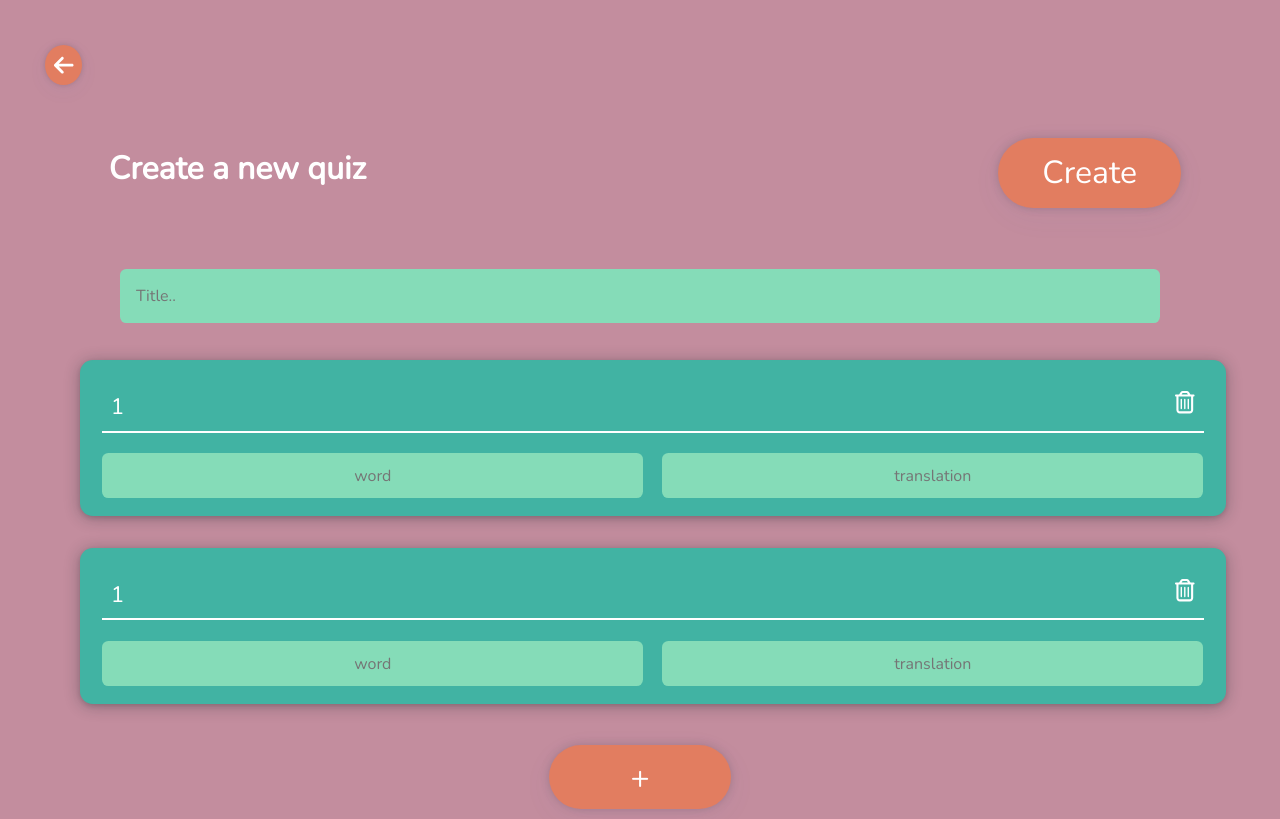
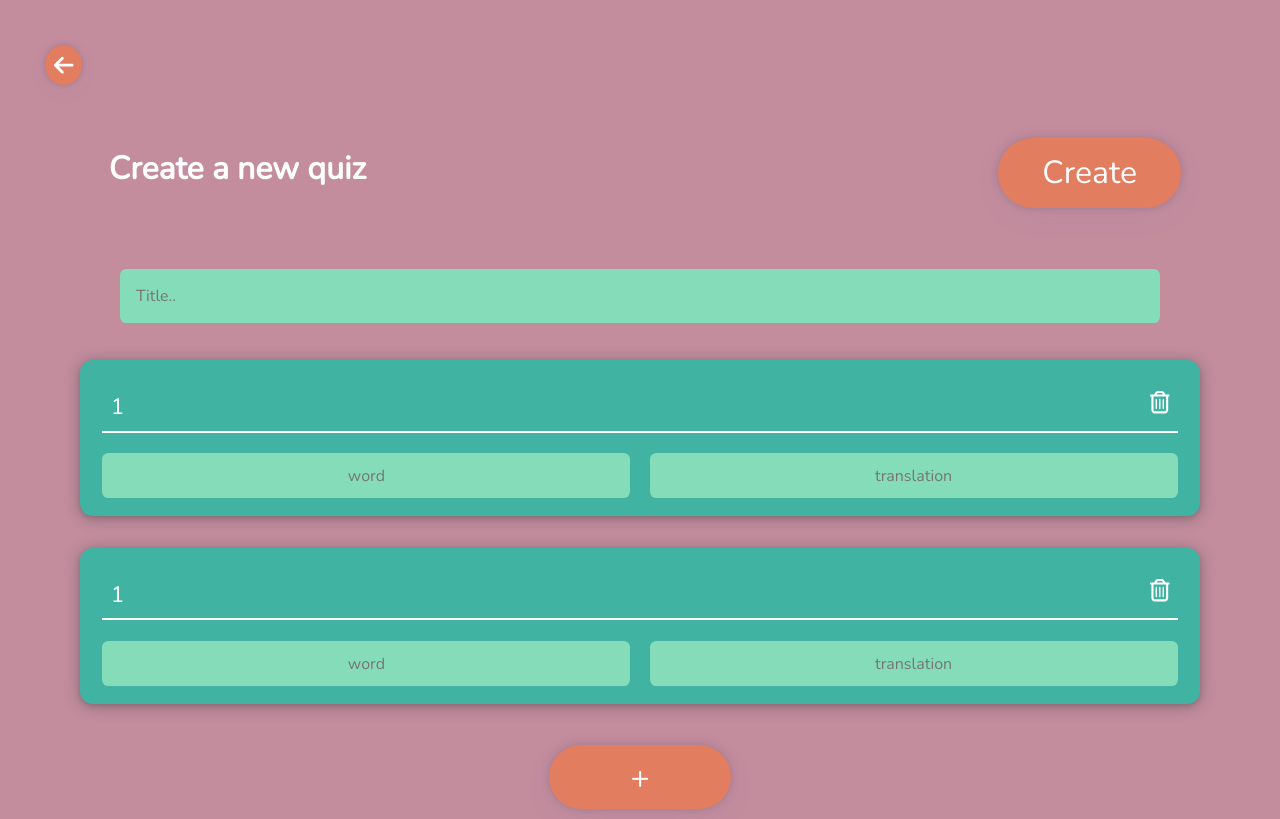
Before and after one commit to DavidIacovone/Flash, a React (Create React App) app: page /create in a window 1280 px wide. Built offline with nearby package versions, Linux system fonts and the light colour scheme.

Commit message:
sizing changes to pairs

```diff
--- a/src/QuizCreator/quizCreator.css
+++ b/src/QuizCreator/quizCreator.css
@@ -5,6 +5,7 @@
     margin-right: auto;
     max-width: clamp(50em, 70em, 90em);
     min-width: clamp(20em, 30em, 40em);
+    padding: 0;
 }
 
 .quiz-creator-top {
@@ -54,3 +55,7 @@
     text-align: left;
     padding: 0.2em 1em;
 }
+
+.quiz-creator-pair {
+    padding: 0;
+}
--- a/src/QuizPair/quizPair.css
+++ b/src/QuizPair/quizPair.css
@@ -1,6 +1,5 @@
 .quiz-pair {
     background-color: #41b3a3;
-    width: 100%;
     border-radius: 0.8em;
     box-shadow: rgba(14, 30, 37, 0.12) 0px 2px 4px 0px, rgba(14, 30, 37, 0.32) 0px 2px 16px 0px;
     padding: 0.8em;
```
